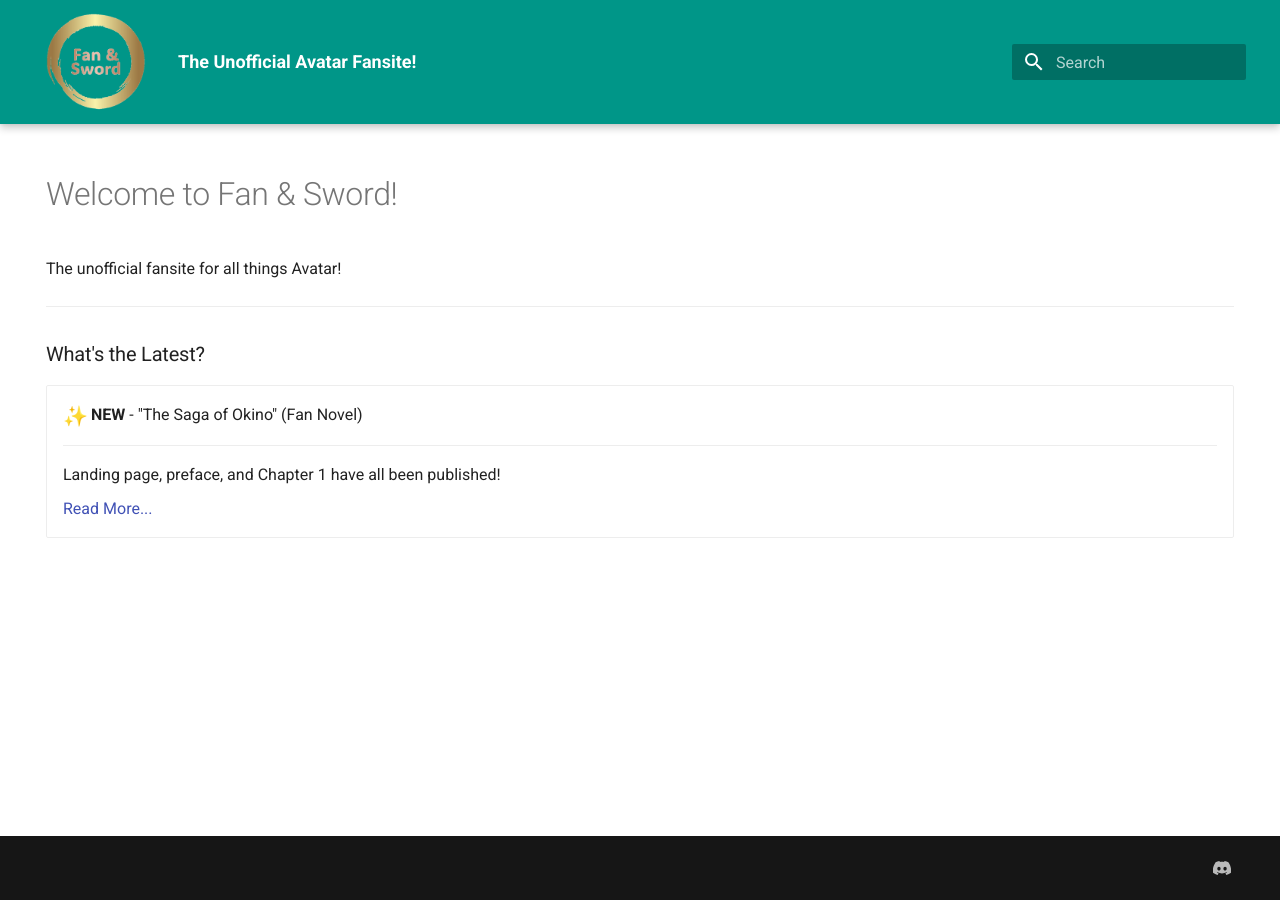
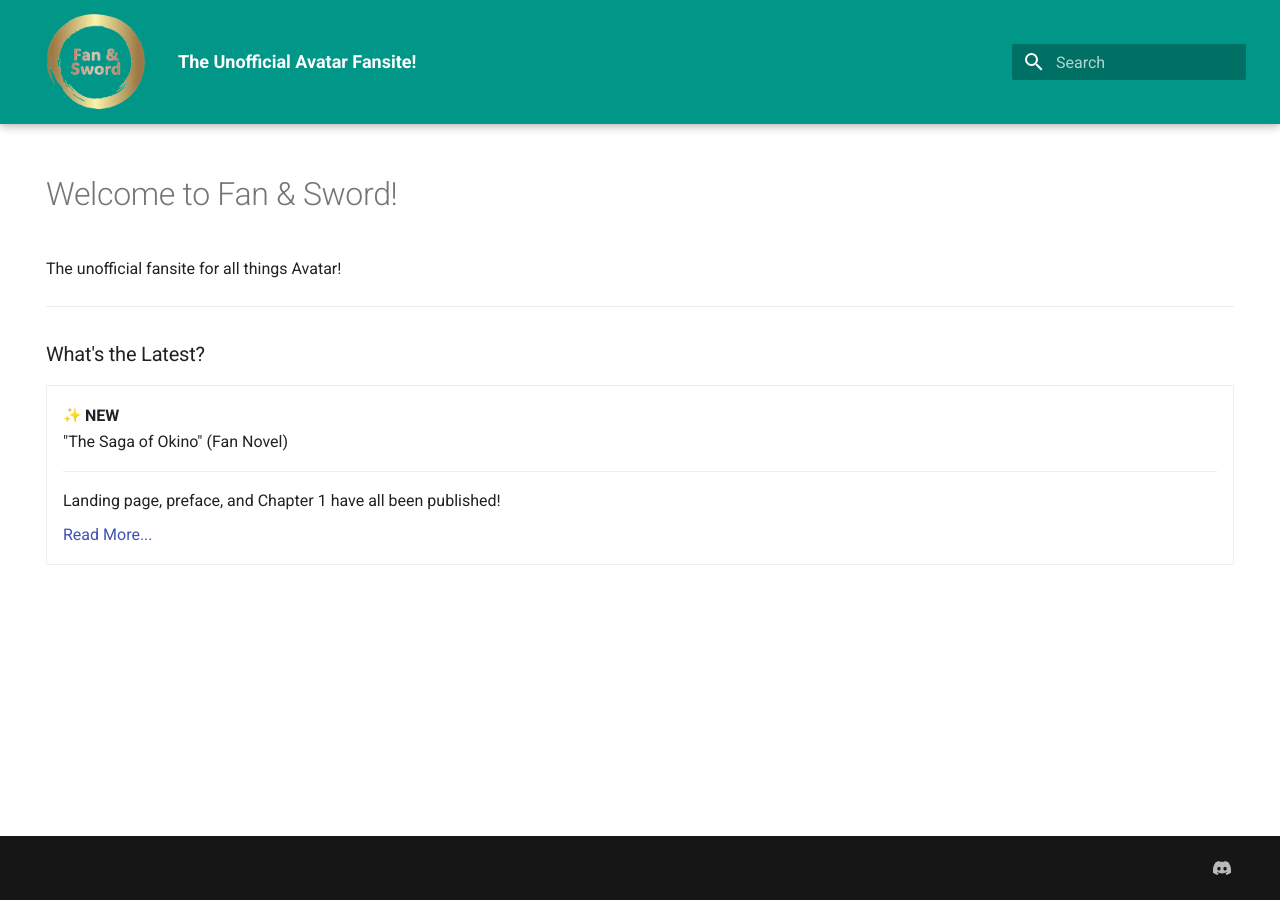
Before and after one commit to FanAndSwordGit/FanAndSwordFansite, an MkDocs documentation site: the page built from docs/index.md, in a window 1280 px wide. Built offline with MkDocs 1.6.1 and Material for MkDocs 9.7.7, drawn with Linux system fonts in a browser that asks for light colours; emoji names are drawn with the system emoji font.

Commit message:
Updating frontpage teaser

```diff
--- a/docs/index.md
+++ b/docs/index.md
@@ -16,7 +16,7 @@ The unofficial fansite for all things Avatar!
 
 <div class="grid cards" markdown>
 
--   :sparkles:{ .lg .middle } __NEW__ - "The Saga of Okino" (Fan Novel)
+-   :sparkles: __NEW__{ .lg .middle } <br>"The Saga of Okino" (Fan Novel)
 
     ---
 
```
